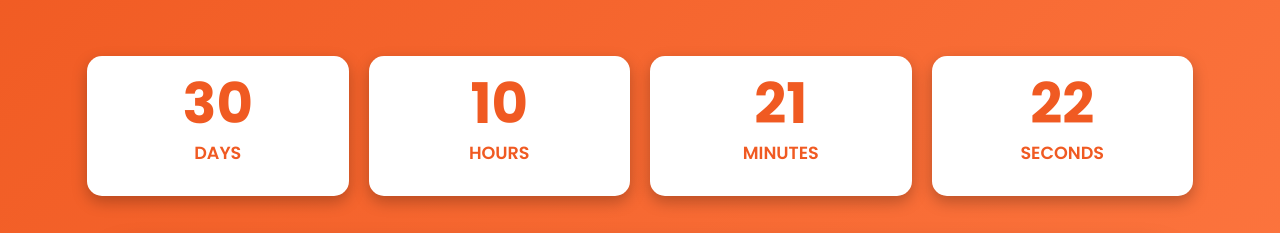
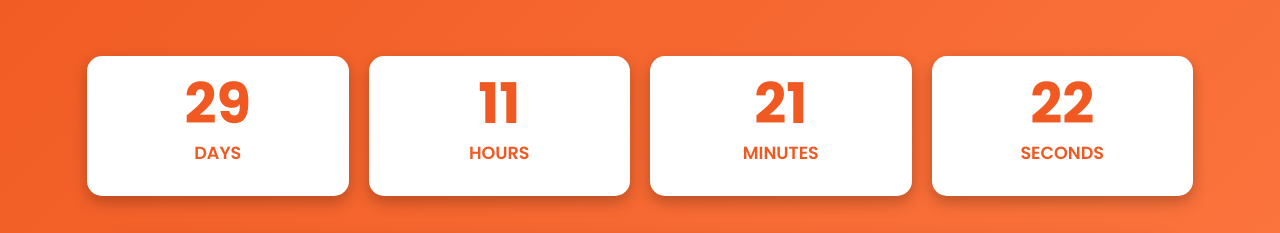
Before and after one commit to Zenofume/gtbfinaclecountdown, a plain HTML site: page index.html in a window 1280 px wide. Shown: the part 113-346 px from the top of the page. Drawn offline with nearby package versions, Linux system fonts and the light colour scheme.

Commit message:
Update index.html

```diff
--- a/index.html
+++ b/index.html
@@ -357,7 +357,7 @@
 
     <script>
         // --- Countdown ---
-        const targetDate = new Date("2025-12-07T23:00:00").getTime();
+        const targetDate = new Date("2025-12-07T00:00:00").getTime();
         const daysEl = document.getElementById("days");
         const hoursEl = document.getElementById("hours");
         const minutesEl = document.getElementById("minutes");
```
